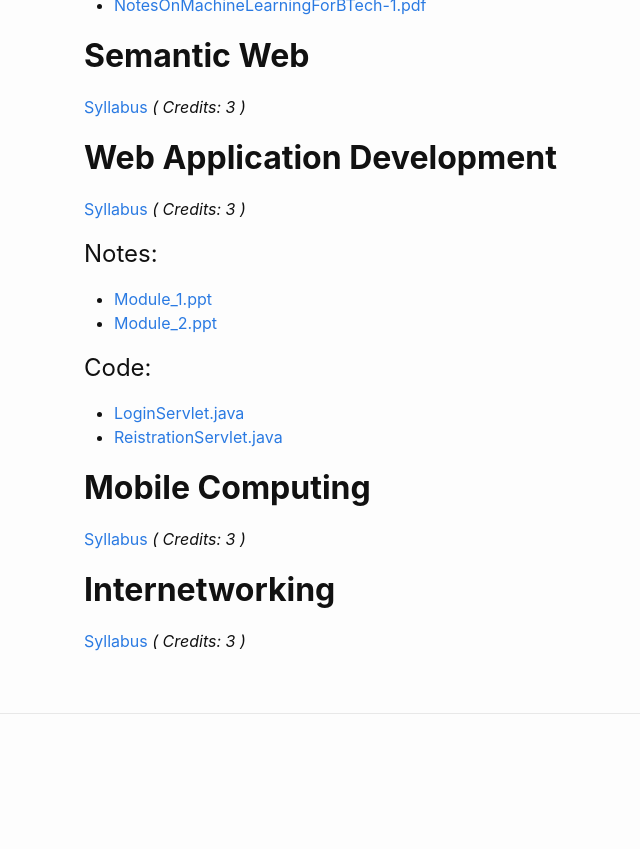
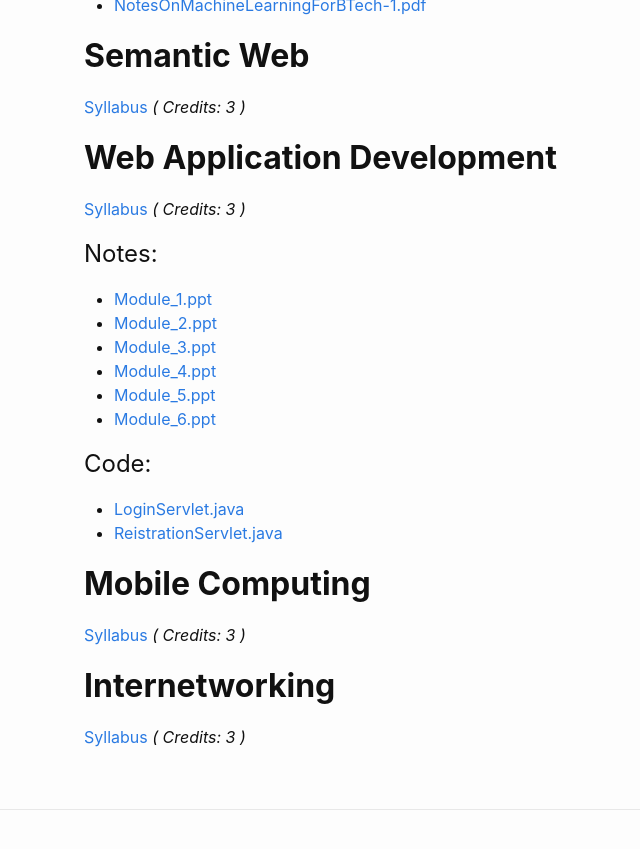
Before and after one commit to IT-GECBH/2020, a Jekyll site: the page built from resources_s7.md, in a window 1280 px wide and 900 px high, scrolled down 948 px. Shown: the top 849 px of the window, without its empty margins (186-826 px from the left). Built offline with Jekyll 4.4.1, drawn with Linux system fonts in a browser that asks for light colours; before the commit the page ends 1752 px from its top, so only the background shows below that.

Commit message:
Update resources_s7.md

```diff
--- a/resources_s7.md
+++ b/resources_s7.md
@@ -43,6 +43,10 @@ permalink: /resources-s7/
 # Notes:
 * [Module_1.ppt](/resources/WAD/module_1.ppt)
 * [Module_2.ppt](/resources/WAD/module_2.ppt)
+* [Module_3.ppt](/resources/WAD/Module_III.pptx)
+* [Module_4.ppt](/resources/WAD/Module_IV.pptx)
+* [Module_5.ppt](/resources/WAD/Module_V.pptx)
+* [Module_6.ppt](/resources/WAD/Module_VI.pptx)
 
 # Code:
 * [LoginServlet.java](/resources/WAD/LoginServlet.java)
```
